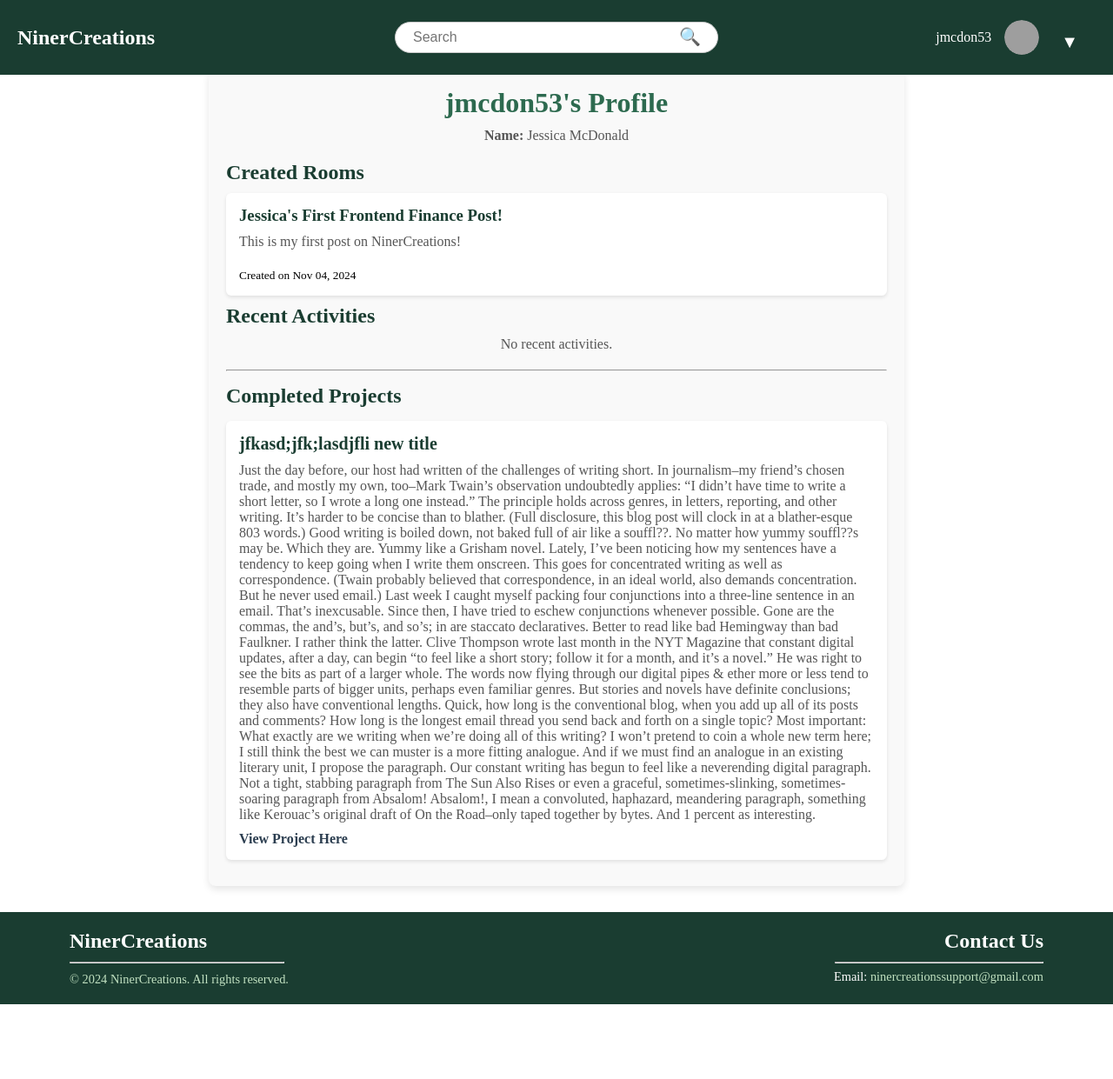
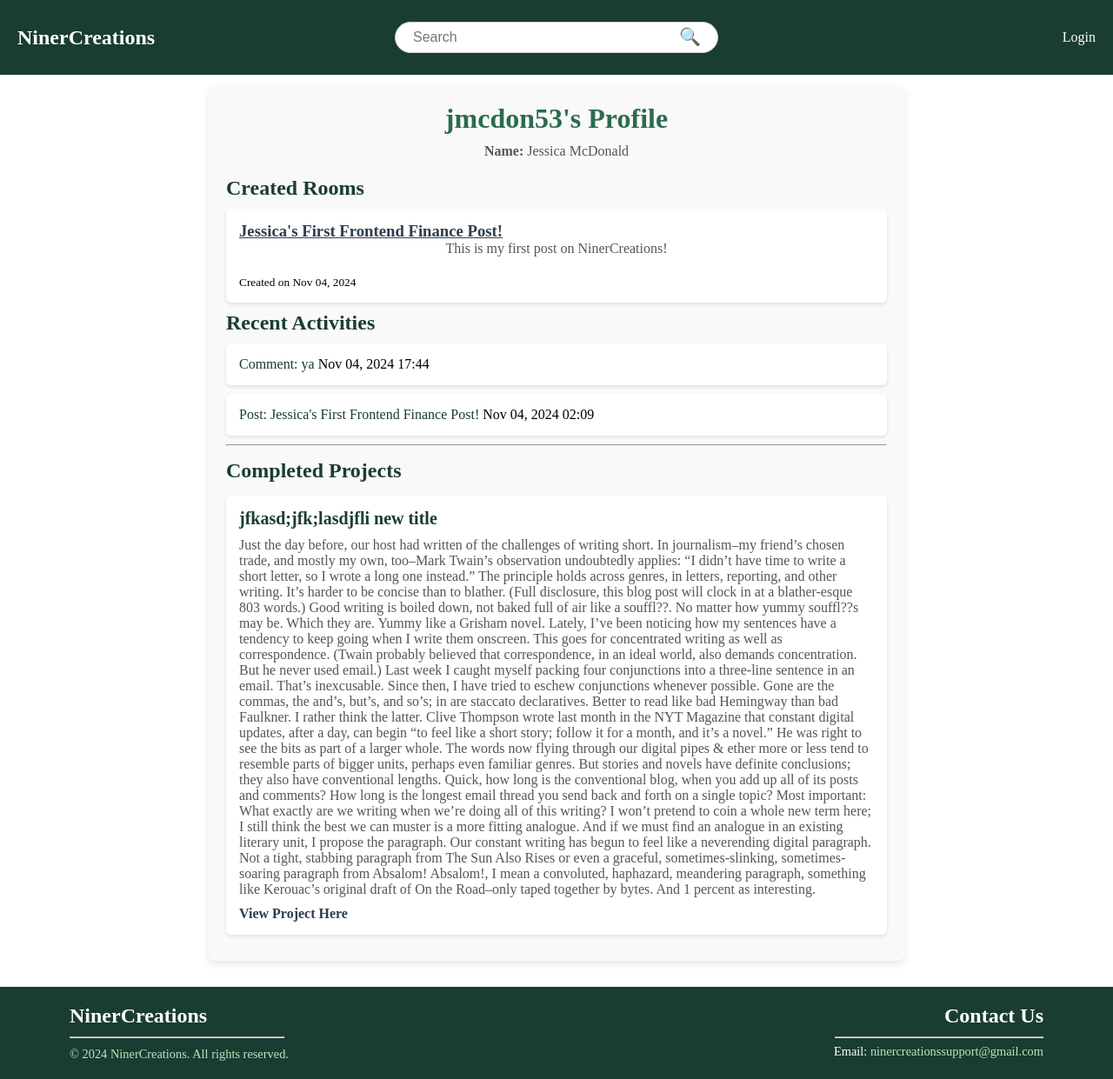
Before and after one commit to JoshMagnotta/NinerCreations, a Django app: page /profile/2/ in a window 1280 px wide. Shown: the whole page at 87% size. Before the commit the page ends 1155 px from the top, so only its background shows below. Run offline with Django 5.2, Linux system fonts and the light colour scheme; data comes from the database, SQL or seed files in the repository; both versions use the stored data as it was after the commit; grey boxes are pictures that could not be loaded.

Commit message:
Fixed header profile bug

```diff
--- a/NinerCreations/NinerCreations/templates/base/user_profile.html
+++ b/NinerCreations/NinerCreations/templates/base/user_profile.html
@@ -2,18 +2,18 @@
 
 {% block content %}
 <div class="profile-page-container">
-    <h1>{{ user.username }}'s Profile</h1>
-    <p><strong>Name:</strong> {{ user.get_full_name }}</p> <!-- Full name if both first and last are set -->
+    <h1>{{ profile_user.username }}'s Profile</h1>
+<p><strong>Name:</strong> {{ profile_user.get_full_name }}</p>
 
 <h2>Created Rooms</h2>
 {% if recent_rooms %}
     <ul>
         {% for room in recent_rooms %}
             <li>
-                    <a class ="profile-tags" style="color: #1A3D31; text-decoration: none;" href="{% url 'post_detail' room.id %}">
-                    <h3 style="margin-bottom: 10px;">{{ room.title }}</h3>
+                <a href="{% url 'post_detail' room.id %}">
+                    <h3>{{ room.title }}</h3>
                 </a>
-                    <p style="text-align: left;">{{ room.content }}</p>
+                <p>{{ room.content }}</p>
                 <small>Created on {{ room.created_at|date:"M d, Y" }}</small>
             </li>
         {% endfor %}
--- a/NinerCreations/NinerCreations/views.py
+++ b/NinerCreations/NinerCreations/views.py
@@ -350,20 +350,33 @@ def settings(request):
 
 # User Profile View (Public Profile)
 def user_profile_view(request, pk):
-    """
-    View to display another user's public profile.
-    """
-    user = get_object_or_404(User, pk=pk)
-    profile = get_object_or_404(Profile, user=user)
-    recent_rooms = Post.objects.filter(author=user).order_by('-created_at')[:5]
-    projects = Project.objects.filter(user=user)
+    # Fetch the user object for the profile being viewed
+    profile_user = get_object_or_404(User, pk=pk)
 
-    return render(request, 'base/user_profile.html', {
-        'user': user,
-        'profile': profile,
+    # Fetch recent rooms, posts, and comments by the profile owner
+    recent_rooms = Post.objects.filter(author=profile_user).order_by('-created_at')[:5]
+    recent_posts = Post.objects.filter(author=profile_user).order_by('-created_at')[:10]
+    recent_comments = Comment.objects.filter(author=profile_user).order_by('-created_at')[:10]
+
+    # Combine posts and comments, sorted by creation date
+    recent_activities = sorted(
+        list(recent_posts) + list(recent_comments),
+        key=lambda x: x.created_at,
+        reverse=True
+    )[:10]
+
+    # Fetch the completed projects for this profile owner
+    projects = Project.objects.filter(user=profile_user).order_by('-created_at')
+
+    # Pass the profile owner as `profile_user` and keep `user` for the logged-in user
+    context = {
+        'profile_user': profile_user,
         'recent_rooms': recent_rooms,
+        'recent_activities': recent_activities,
         'projects': projects,
-    })
+    }
+    return render(request, 'base/user_profile.html', context)
+
 
 # Delete Account View
 @login_required
```
Also changed, not shown: NinerCreations/NinerCreations/templates/base/header.html (+4 -5 lines), NinerCreations/db.sqlite3. Lines whose indentation alone changed are shown as unchanged.
